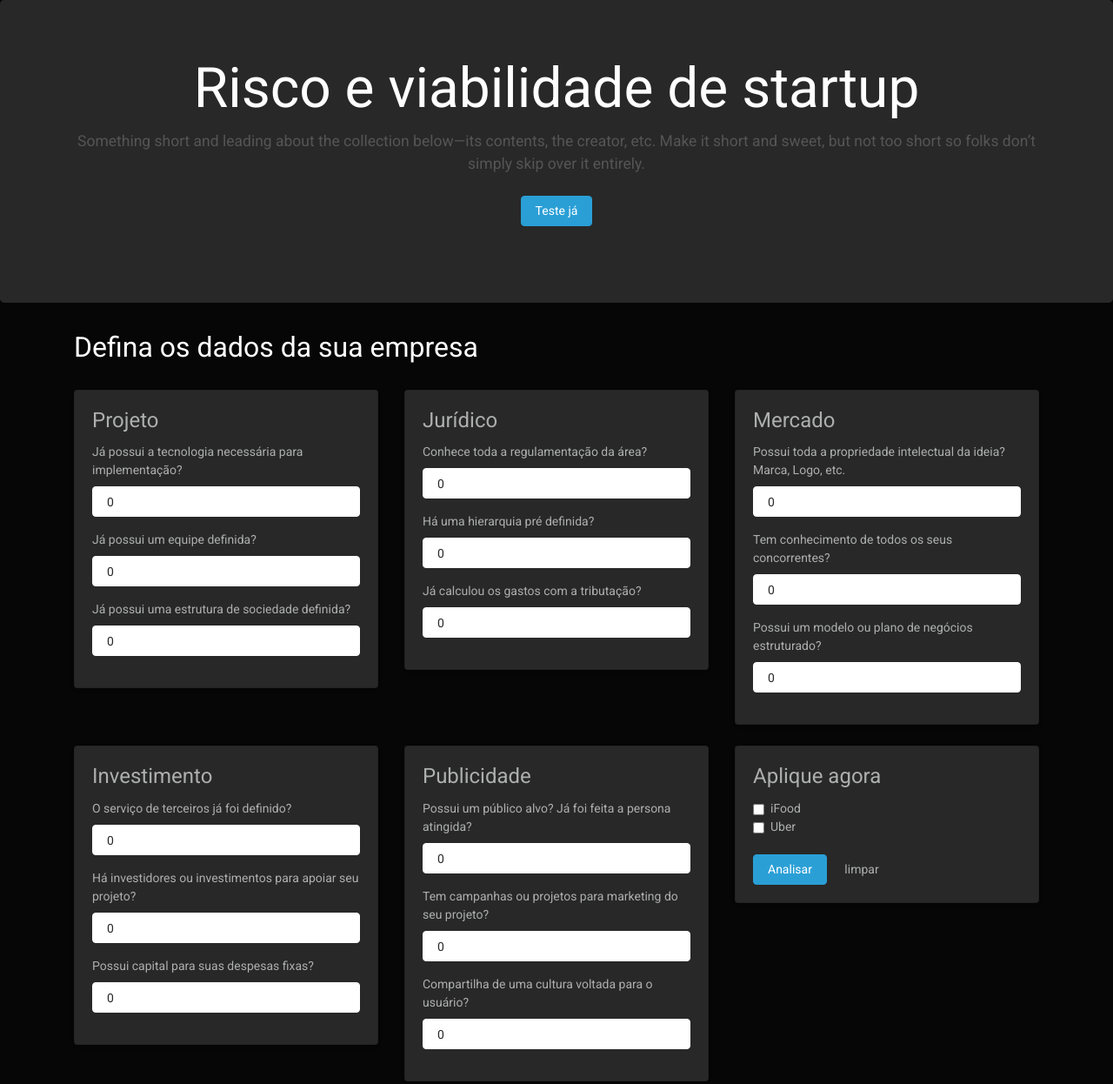
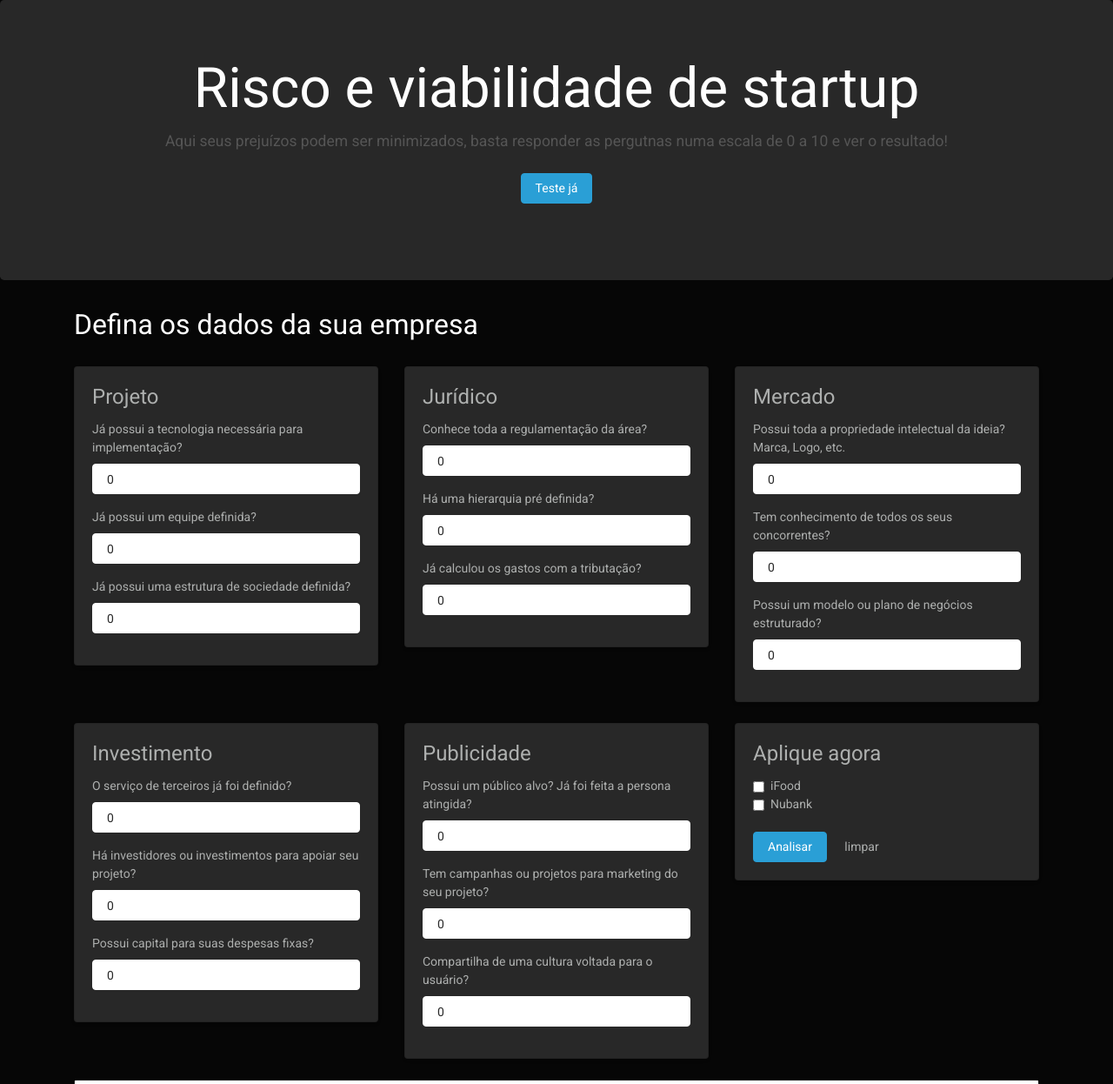
Before and after one commit to Mansufa/tcc, a plain HTML site: page index.html in a window 1280 px wide. Shown: the top 1246 px of the page at 87% size. Drawn offline with nearby package versions, Linux system fonts and the light colour scheme.

Commit message:
Update index.html

```diff
--- a/index.html
+++ b/index.html
@@ -21,8 +21,7 @@
     <section class="jumbotron text-center ">
         <div class="container">
             <h1 class="jumbotron-heading">Risco e viabilidade de startup</h1>
-            <p class="lead text-muted">Something short and leading about the collection below—its contents, the creator,
-                etc. Make it short and sweet, but not too short so folks don’t simply skip over it entirely.</p>
+            <p class="lead text-muted">Aqui seus prejuízos podem ser minimizados, basta responder as pergutnas numa escala de 0 a 10 e ver o resultado!</p>
             <p>
                 <a href="#form" class="btn btn-primary my-2">Teste já</a>
             </p>
@@ -151,8 +150,8 @@
                             <label class="form-check-label" for="defaultCheck1">iFood</label>
                         </div>
                         <div class="form-check">
-                            <input class="form-check-input" type="checkbox" id="uber">
-                            <label class="form-check-label" for="defaultCheck1">Uber</label>
+                            <input class="form-check-input" type="checkbox" id="nubank">
+                            <label class="form-check-label" for="defaultCheck1">Nubank</label>
                         </div>
                         <br>
                         <a href="#myChart" class="btn btn-primary" onclick="getValues()">Analisar</a>
```
